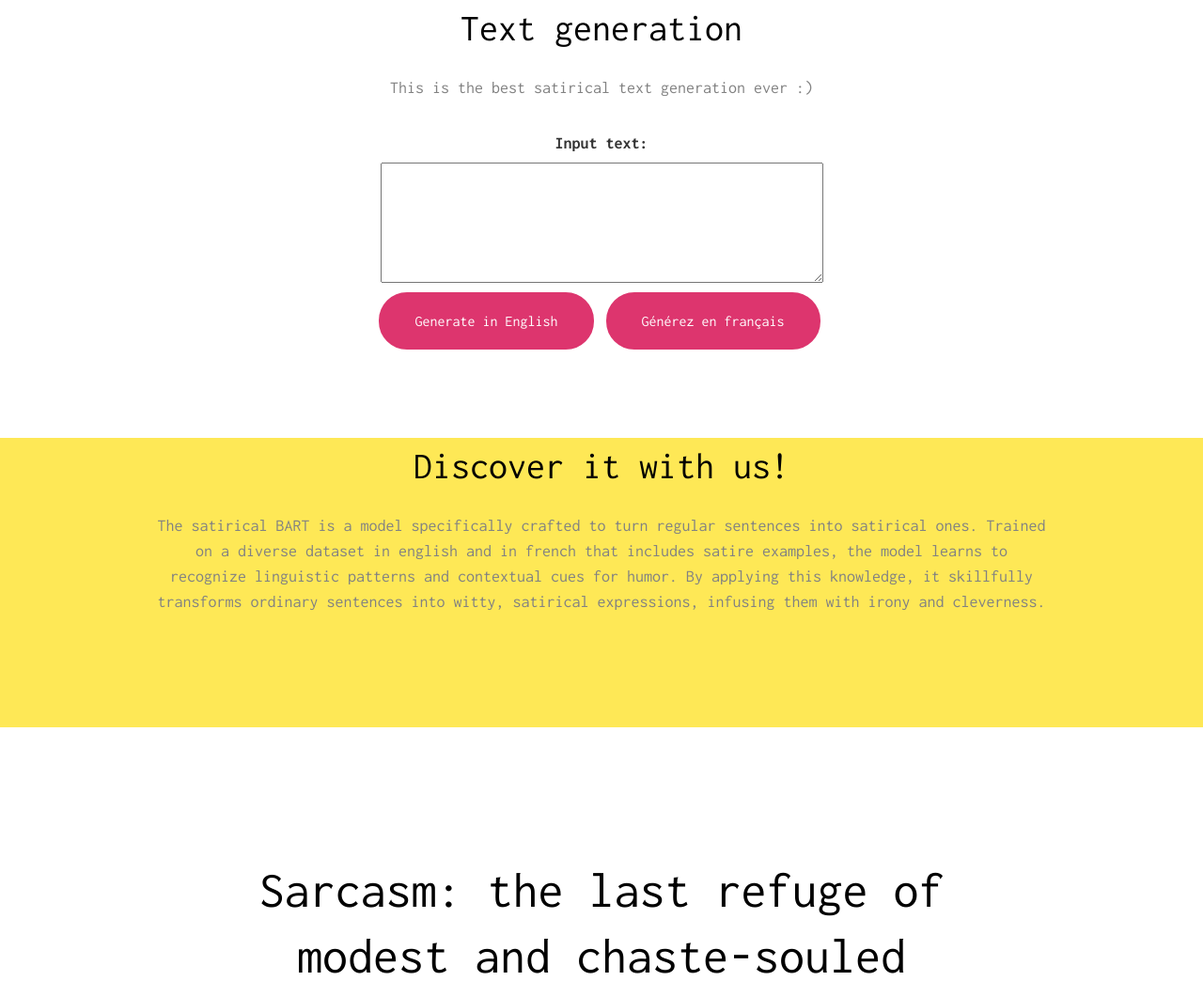
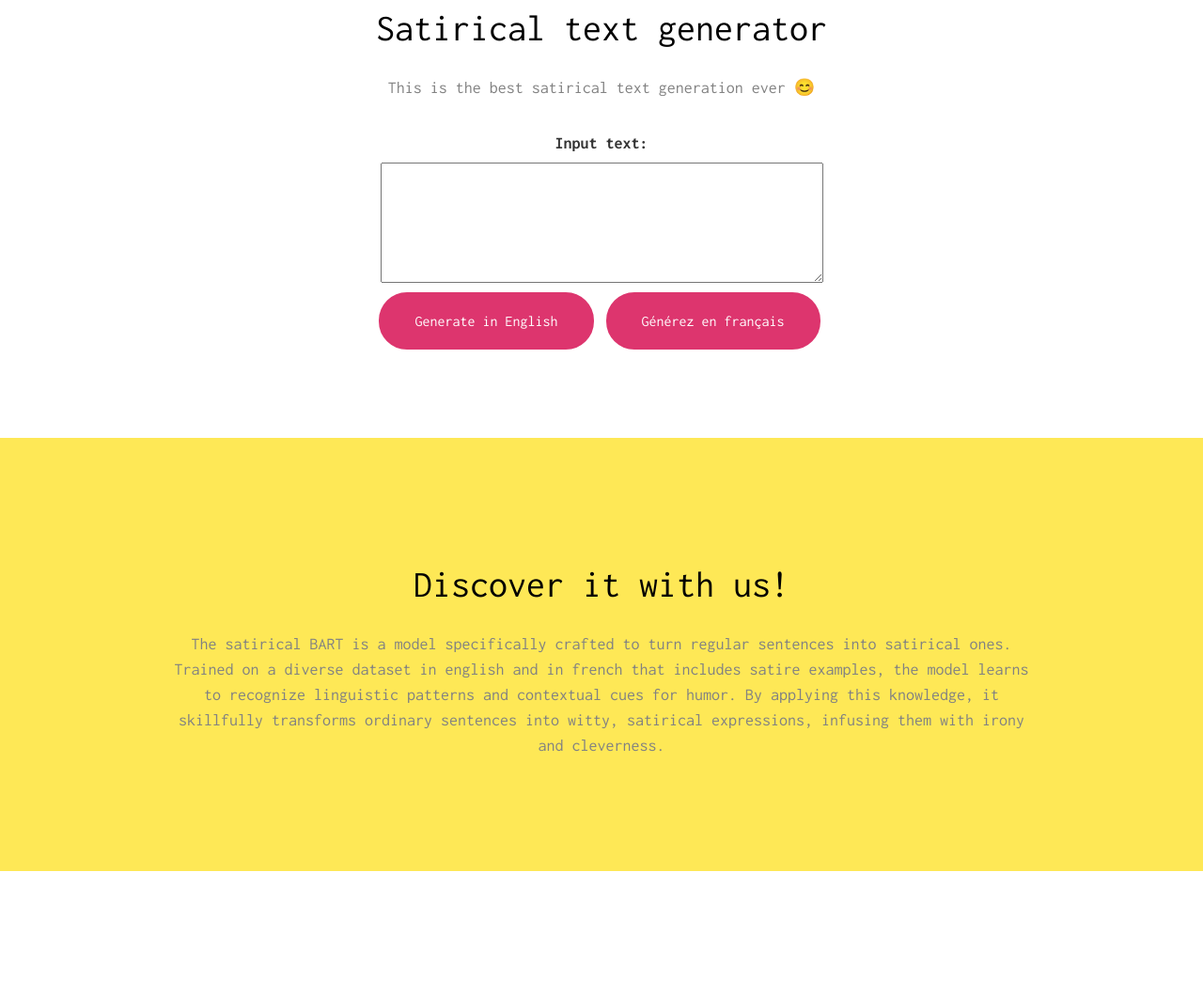
Before and after one commit to AlinaMV/interface_web, a FastAPI app: template templates/index.html in a window 1280 px wide. Shown: the part 110-1154 px from the top of the page at 94% size. Run offline with FastAPI, Linux system fonts and the light colour scheme; the template is opened without the code that fills it, so the values that code supplies are empty.

Commit message:
amélioration des templates

```diff
--- a/main.py
+++ b/main.py
@@ -17,7 +17,7 @@
 french_tokenizer = AutoTokenizer.from_pretrained("fekpghojezpoh/sarcasm_BARThez_v3")
 french_model = AutoModelForSeq2SeqLM.from_pretrained("fekpghojezpoh/sarcasm_BARThez_v3")
 
-@app.get("/", response_class=HTMLResponse)
+@app.get("/home", response_class=HTMLResponse)
 async def home(request: Request):
     return templates.TemplateResponse("index.html", {"request": request})
 
--- a/templates/index.html
+++ b/templates/index.html
@@ -84,8 +84,8 @@
 		<div class="container">
 			<div class="row animate-box">
 				<div class="col-md-8 col-md-offset-2 text-center fh5co-heading">
-					<h2>Text generation</h2>
-					<p>This is the best satirical text generation ever :)</p>
+					<h2>Satirical text generator</h2>
+					<p>This is the best satirical text generation ever &#128522;</p>
 					<form action="/generate_text" method="post">
 						<label for="input_text">Input text:</label><br>
 						<textarea id="input_text" name="input_text" rows="4" cols="50"></textarea><br>
@@ -98,9 +98,8 @@
 	</div>
 
 	<div id="fh5co-features">
-		<div class="overlay"></div>
 		<div class="container">
-			<div class="row animate-box">
+			<div class="services-padding">
 				<div class="col-md-10 col-md-offset-1 text-center fh5co-heading">
 					<h2>Discover it with us!</h2>
 					<p>The satirical BART is a model specifically crafted to turn regular sentences into satirical ones. Trained on a diverse dataset in english and in french that includes satire examples, the model learns to recognize linguistic patterns and contextual cues for humor. By applying this knowledge, it skillfully transforms ordinary sentences into witty, satirical expressions, infusing them with irony and cleverness.</p>
```
Also changed, not shown: templates/generated_text.html (+4 -3 lines).
